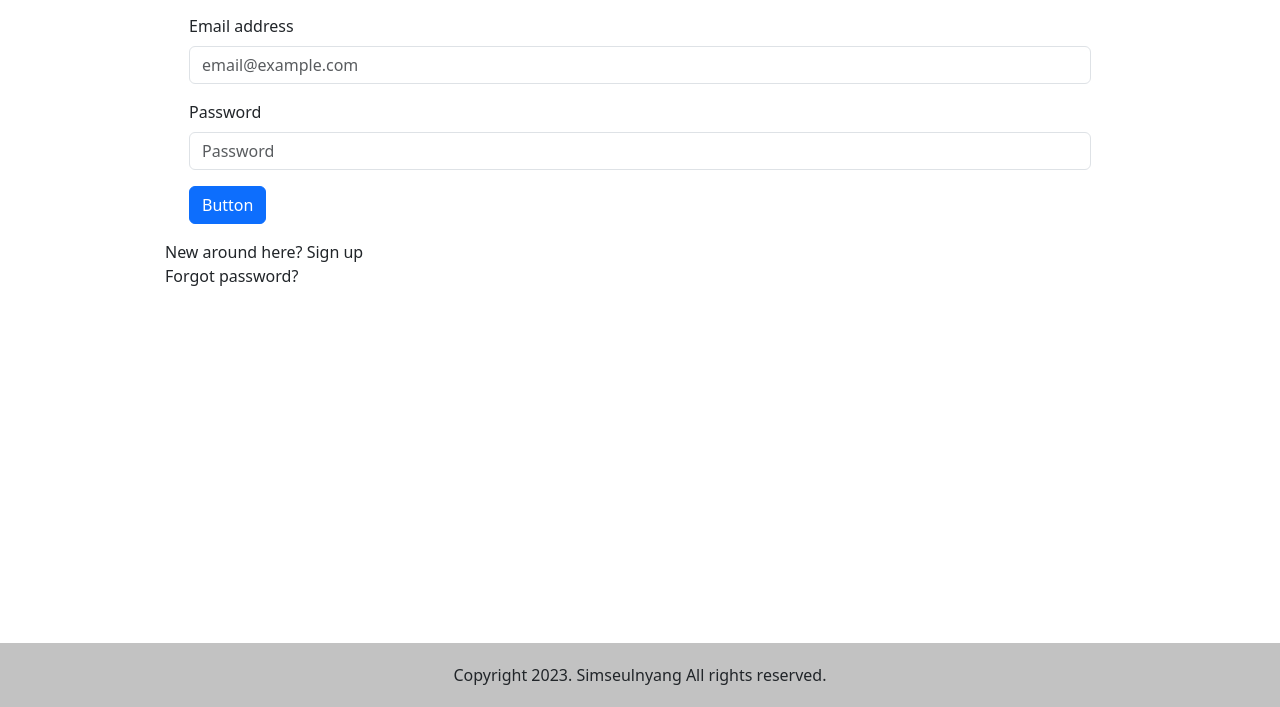
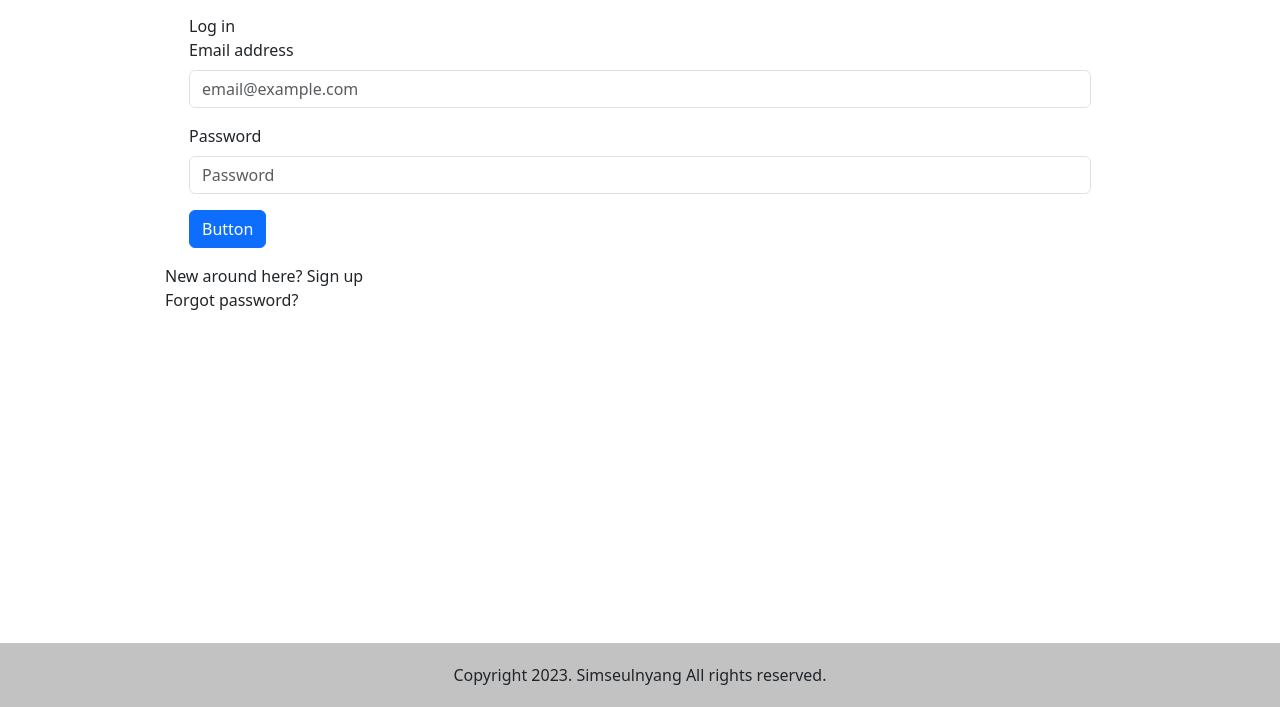
Before and after one commit to simseulnyang/Django_chatbot_F, a plain HTML site: page public/login.html in a window 1280 px wide. Shown: the part 93-800 px from the top of the page. Drawn offline with nearby package versions, Linux system fonts and the light colour scheme; a script that the page names is missing.

Commit message:
login 관련 스타일 추가, 관련 태그 추가 및 삭제

```diff
--- a/public/login.html
+++ b/public/login.html
@@ -16,6 +16,7 @@
 
     <!-- CSS -->
     <link rel="stylesheet" href="/src/css/common.css">
+    <link rel="stylesheet" href="/src/css/login.css">
 
     <title>log in</title>
 </head>
@@ -51,8 +52,9 @@
   </header>
 
     <main>
-        <div>
+        <div class="login-content">
             <form class="px-4 py-3">
+              <div class="login-title">Log in</div>
               <div class="mb-3">
                 <label for="exampleDropdownFormEmail1" class="form-label">Email address</label>
                 <input type="email" class="form-control" id="exampleDropdownFormEmail1" placeholder="email@example.com">
@@ -63,7 +65,6 @@
               </div>
               <button id="login-btn" class="btn btn-primary" type="button">Button</button>
             </form>
-            <div class="dropdown-divider"></div>
             <a class="dropdown-item" href="signup.html">New around here? Sign up</a>
             <a class="dropdown-item" href="#">Forgot password?</a>
           </div>
```
